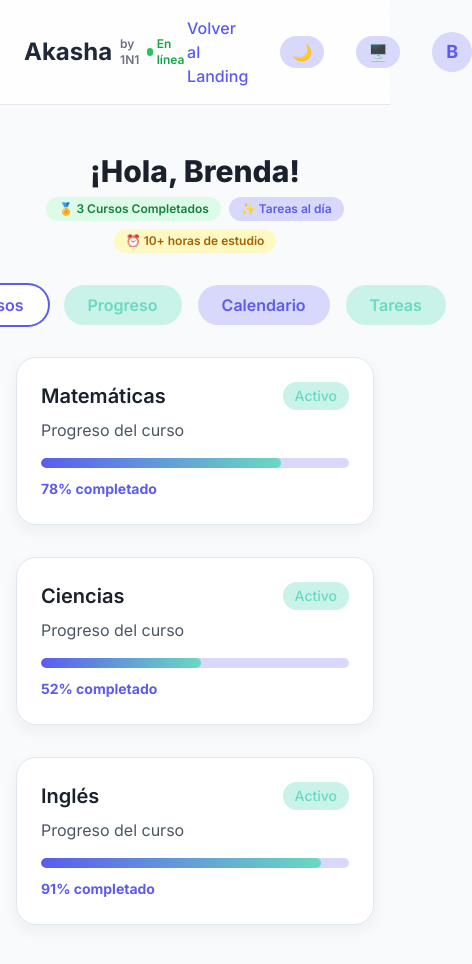
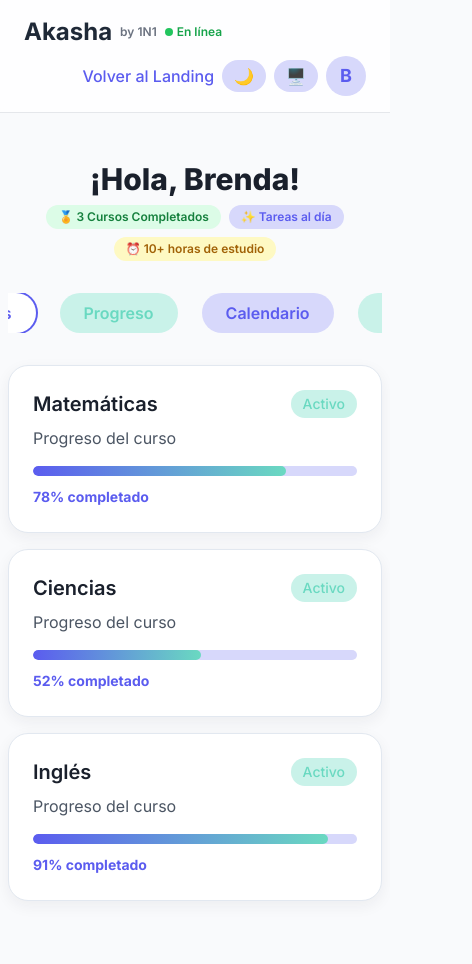
Before and after one commit to 1N1-369/akasha-landing, a plain HTML site: page demo.html in a window 390 px wide. Shown: the whole page, 472 px wide, since content can reach past the window. Drawn offline with nearby package versions, Linux system fonts and the light colour scheme.

Commit message:
“Mejoras responsive mobile”

```diff
--- a/demo.html
+++ b/demo.html
@@ -62,17 +62,17 @@
         <div class="w-12 h-12 border-4 border-primary-main border-t-transparent rounded-full animate-spin"></div>
     </div>
     <!-- Header -->
-    <header class="bg-white/80 backdrop-blur-sm border-b border-gray-200 py-4 px-6 flex items-center justify-between">
-        <div class="flex items-center space-x-2">
+    <header class="bg-white/80 backdrop-blur-sm border-b border-gray-200 py-4 px-6 flex flex-col sm:flex-row items-start sm:items-center justify-between gap-2 sm:gap-0">
+        <div class="flex flex-row flex-wrap items-center space-x-2 w-full sm:w-auto">
             <span class="text-2xl font-bold text-gray-800">Akasha</span>
             <span class="text-xs font-semibold text-gray-500">by 1N1</span>
             <span class="ml-4 flex items-center gap-1 text-green-600 text-xs font-semibold"><span class="w-2 h-2 bg-green-500 rounded-full inline-block"></span>En línea</span>
         </div>
-        <nav class="flex items-center gap-4">
+        <nav class="flex flex-row flex-wrap items-center gap-2 w-full sm:w-auto justify-end">
             <a href="index.html" class="text-primary-main hover:underline font-medium">Volver al Landing</a>
-            <button id="theme-toggle" class="ml-4 px-3 py-1 rounded-full bg-primary-light text-primary-main font-semibold" title="Cambiar tema claro/oscuro">🌙</button>
-            <button id="presentation-toggle" class="ml-4 px-3 py-1 rounded-full bg-primary-light text-primary-main font-semibold" title="Modo presentación">🖥️</button>
-            <div class="relative ml-4">
+            <button id="theme-toggle" class="px-3 py-1 rounded-full bg-primary-light text-primary-main font-semibold" title="Cambiar tema claro/oscuro">🌙</button>
+            <button id="presentation-toggle" class="px-3 py-1 rounded-full bg-primary-light text-primary-main font-semibold" title="Modo presentación">🖥️</button>
+            <div class="relative">
                 <button id="avatar-btn" class="w-10 h-10 rounded-full bg-primary-light flex items-center justify-center focus:outline-none" title="Menú de usuario">
                     <span class="text-lg font-bold text-primary-main">B</span>
                 </button>
@@ -88,23 +88,23 @@
         class="hidden fixed top-6 right-6 z-50 bg-white dark:bg-gray-800 border border-gray-300 dark:border-gray-700 shadow-lg rounded-full w-12 h-12 flex items-center justify-center text-2xl font-bold text-red-500 hover:bg-red-100 focus:outline-none focus:ring-2 focus:ring-red-400 transition"
         tabindex="0">❌</button>
     <!-- Main Dashboard -->
-    <main class="max-w-5xl mx-auto py-12 px-4">
+    <main class="max-w-5xl mx-auto py-12 px-2 sm:px-4">
         <div class="mb-8 text-center">
             <h1 class="text-3xl md:text-4xl font-extrabold mb-2">¡Hola, Brenda!</h1>
-            <div class="flex flex-wrap justify-center gap-2 mb-2">
+            <div class="flex flex-wrap sm:flex-nowrap justify-center gap-2 mb-2">
                 <span class="inline-flex items-center px-3 py-1 bg-green-100 text-green-700 rounded-full text-xs font-semibold" title="Completaste 3 cursos">🏅 3 Cursos Completados</span>
                 <span class="inline-flex items-center px-3 py-1 bg-primary-light text-primary-main rounded-full text-xs font-semibold" title="Has entregado todas tus tareas esta semana">✨ Tareas al día</span>
                 <span class="inline-flex items-center px-3 py-1 bg-yellow-100 text-yellow-700 rounded-full text-xs font-semibold" title="Estudiaste 10+ horas esta semana">⏰ 10+ horas de estudio</span>
             </div>
         </div>
-        <div class="flex justify-center mb-8" role="tablist">
+        <div class="flex justify-center mb-8 overflow-x-auto flex-nowrap gap-2" role="tablist">
             <button class="tab-btn px-6 py-2 font-semibold rounded-full mx-2 bg-primary-light text-primary-main" data-tab="cursos" title="Ver cursos" role="tab" tabindex="0" aria-selected="true">Cursos</button>
             <button class="tab-btn px-6 py-2 font-semibold rounded-full mx-2 bg-secondary-lightCyan text-secondary-cyan" data-tab="progreso" title="Ver progreso" role="tab" tabindex="0" aria-selected="false">Progreso</button>
             <button class="tab-btn px-6 py-2 font-semibold rounded-full mx-2 bg-primary-light text-primary-main" data-tab="calendario" title="Ver calendario" role="tab" tabindex="0" aria-selected="false">Calendario</button>
             <button class="tab-btn px-6 py-2 font-semibold rounded-full mx-2 bg-secondary-lightCyan text-secondary-cyan" data-tab="tareas" title="Ver tareas" role="tab" tabindex="0" aria-selected="false">Tareas</button>
         </div>
         <section id="tab-cursos" class="fade-in">
-            <section class="grid md:grid-cols-2 lg:grid-cols-3 gap-8">
+            <section class="grid grid-cols-1 md:grid-cols-2 lg:grid-cols-3 gap-4 md:gap-8">
                 <!-- Tarjeta Curso 1 -->
                 <div class="card">
                     <div class="flex items-center justify-between mb-2">
```
